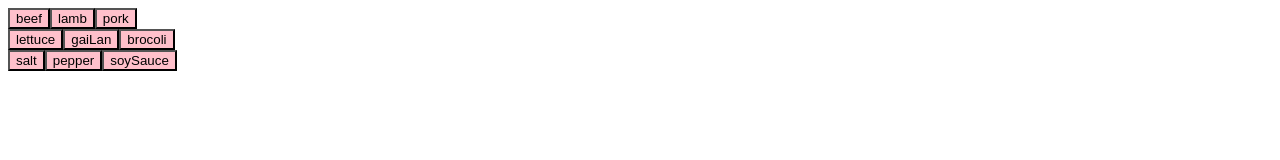
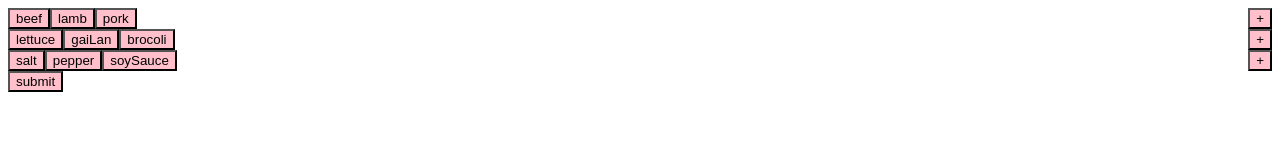
Before and after one commit to Hackathon2022/Hacks, a plain HTML site: page index.html in a window 1280 px wide. Drawn offline with Linux system fonts and the light colour scheme.

Commit message:
Submit tested

```diff
--- a/script.js
+++ b/script.js
@@ -1,4 +1,5 @@
 //init
+var index = 0;
 createPressButtonGroup();
 
 //=================================================================================
@@ -9,48 +10,98 @@ createPressButtonGroup();
   **/
 function createPressButtonGroup() {
   //meat
-  createPressButtons(0, ["beef", "lamb", "pork"]);
+  createPressButtons(["beef", "lamb", "pork"]);
   linebreak = document.createElement("br");
   document.body.appendChild(linebreak);
 
   //veg
-  createPressButtons(1, ["lettuce", "gaiLan", "brocoli"]);
+  createPressButtons(["lettuce", "gaiLan", "brocoli"]);
   linebreak = document.createElement("br");
   document.body.appendChild(linebreak);
 
   //season
-  createPressButtons(2, ["salt", "pepper", "soySauce"]);
+  createPressButtons(["salt", "pepper", "soySauce"]);
   linebreak = document.createElement("br");
   document.body.appendChild(linebreak);
+
+  createPressButtonSubmit();
 }
 
 /**
   * Create press buttons.
   * @param {string} item - the name of the button
   **/
-function createPressButtons(id, items) {
+function createPressButtons(items) {
   let dev = document.createElement("dev");
-  dev.id = id;
-  items.forEach(createPressButton, dev);
+  dev.id = index;
+  index +=1;
+  for (let i = 0; i < items.length; i++) {
+    createPressButton(items[i], dev);
+  }
+  createPressButtonAdd(dev);
   document.body.appendChild(dev);
 }
 
 /**
   * Create a press button.
-  * @param {string} item - the name of the button
+  * @param {string} name - the name of the button
   **/
-function createPressButton(item) {
+ function createPressButton(name, _dev) {
   let bt = document.createElement("button");
-  bt.id = item;
+  bt.id = index;
+  index += 1;
   bt.type = "button";
-  bt.innerHTML = item;
+  bt.innerHTML = name;
   bt.className = "pressbt";
   bt.onclick = function (event) {
-    document.getElementById(event.target.id).innerHTML="hi";
     document.getElementById(event.currentTarget.id).style="background-color:red;";
     console.log("pressed button: " + event.currentTarget.id);
   };
-  console.log("create button: " + bt.id);
-  console.log(this);
-  this.appendChild(bt);
+  console.log("create button: " + bt.id + "at: " + _dev);
+  _dev.appendChild(bt);
 }
+
+/**
+  * Create a press button add.
+  * @param {string} name - the name of the button
+  **/
+ function createPressButtonAdd(_dev) {
+  let bt = document.createElement("button");
+  bt.id = index;
+  index += 1;
+  bt.type = "button";
+  bt.innerHTML = "+";
+  bt.className = "pressbta";
+  bt.onclick = function (event) {
+    console.log("pressed button: " + event.currentTarget.id);
+    createPressButton(window.prompt("Enter: "), _dev);
+  };
+  console.log("create button: " + bt.id + "at: " + _dev);
+  _dev.appendChild(bt);
+}
+
+/**
+  * Create a press button submit.
+  * @param {string} item - the name of the button
+  **/
+ function createPressButtonSubmit() {
+  let dev = document.createElement("dev");
+  dev.id = index;
+  index += 1;
+
+  let bt = document.createElement("button");
+  bt.id = index;
+  index += 1;
+  bt.type = "button";
+  bt.innerHTML = "submit";
+  bt.className = "pressbts";
+  bt.onclick = function (event) {
+    document.body.innerHTML = "";
+    console.log("submit");
+    document.write("submited")
+  };
+  console.log("create button: " + bt.id + "at: " + dev);
+  dev.appendChild(bt);
+
+  document.body.appendChild(dev);
+}
--- a/style.css
+++ b/style.css
@@ -1,3 +1,29 @@
 .pressbt {
-    background-color:pink
+    background-color:pink;
+    /* position: relative; */
+    /* clear: both; */
+    /* display: flex; */
+    /* float: left; */
+    /* width: 300px; */
+    /* padding: 10px; */
 }
+
+.pressbta {
+    background-color:pink;
+    /* position: relative; */
+    /* clear: both; */
+    /* display: flex; */
+    float: right;
+    /* width: 300px; */
+    /* padding: 10px; */
+}
+
+.pressbts {
+    background-color:pink;
+    /* position: relative; */
+    /* clear: both; */
+    /* display: flex; */
+    /* float: right; */
+    /* width: 300px; */
+    /* padding: 10px; */
+}
```
